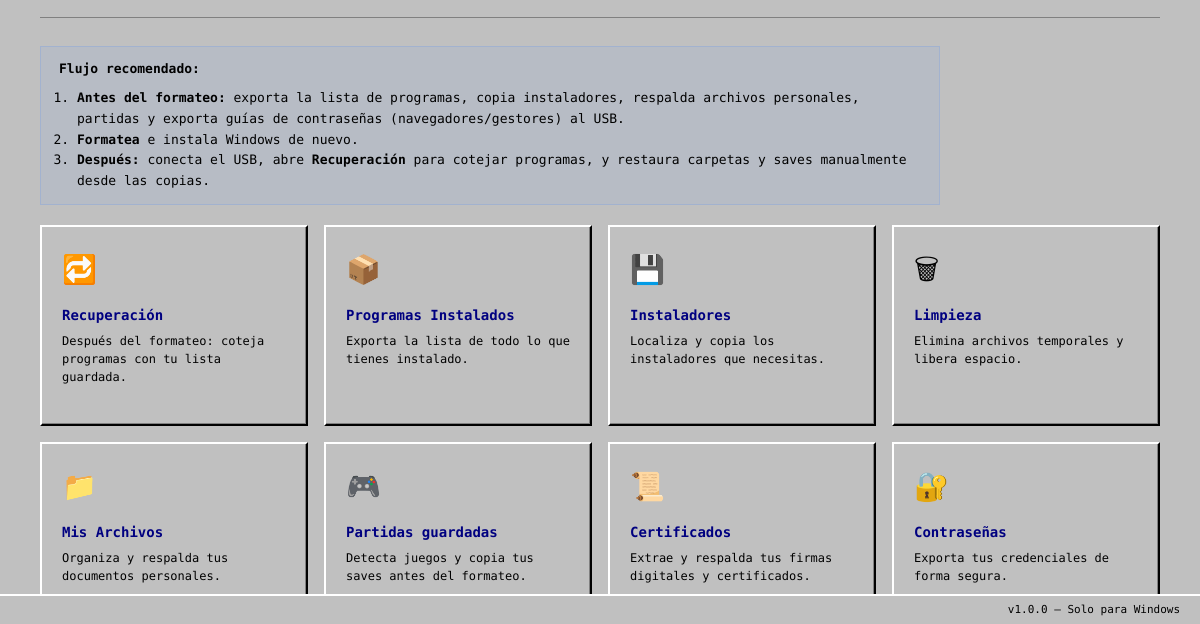
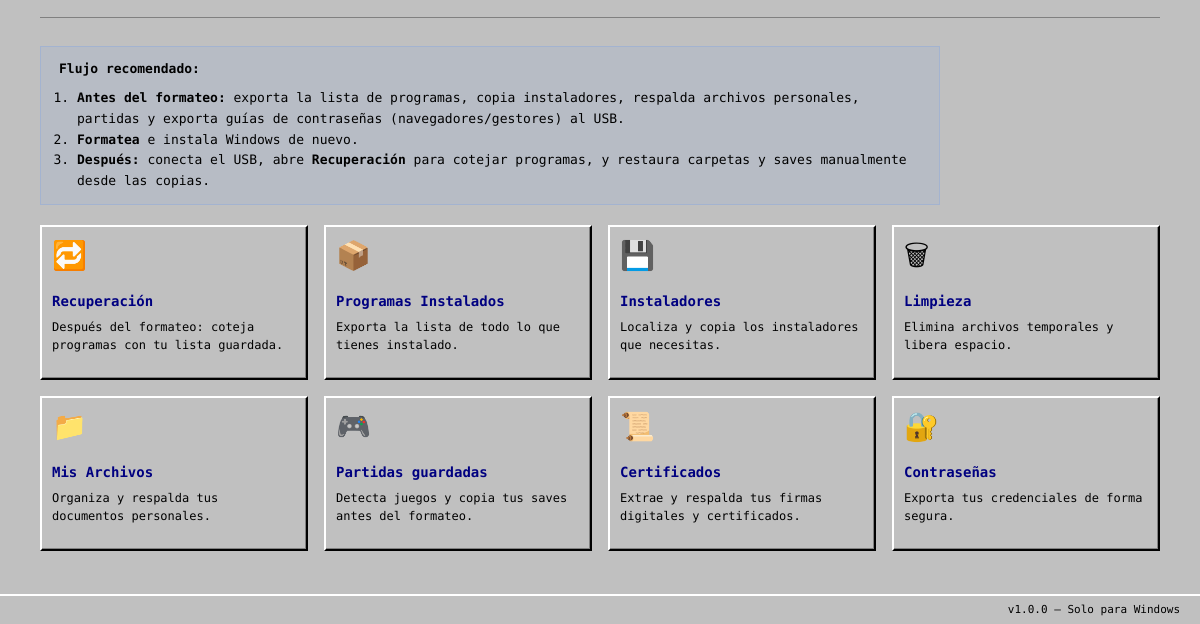
Before and after one commit to JorgePR91/PreForm, an Electron app: page preformat/renderer/index.html in a window 1200 px wide. Shown: the part 176-800 px from the top of the page. Drawn offline with Linux system fonts and the light colour scheme.

Commit message:
v1.0.0: Fix Electron compatibility and update dependencies

```diff
--- a/preformat/package.json
+++ b/preformat/package.json
@@ -26,6 +26,7 @@
     "archiver": "^6.0.1",
     "electron-store": "^8.1.0",
     "fast-csv": "^4.3.6",
+    "ffmpeg-static": "^5.3.0",
     "js-yaml": "^4.1.1",
     "node-forge": "^1.3.1",
     "pdfkit": "^0.13.0",
@@ -33,8 +34,8 @@
     "winreg": "^1.2.4"
   },
   "devDependencies": {
-    "electron": "^28.0.0",
-    "electron-builder": "^24.0.0"
+    "electron": "^28.3.3",
+    "electron-builder": "^24.13.3"
   },
   "author": "Tu Nombre",
   "license": "MIT"
--- a/preformat/renderer/styles/main.css
+++ b/preformat/renderer/styles/main.css
@@ -257,7 +257,7 @@ h1, h2, h3, .vista-header h1, .seccion-titulo, .modal h2 {
   border-bottom: 2px solid var(--borde-black);
   box-shadow: inset -1px -1px var(--borde-dark);
   border-radius: var(--radio-lg);
-  padding: 24px 20px;
+  padding: 10px 10px;
   cursor: pointer;
   transition: all var(--transicion);
 }
```
Also changed, not shown: 1 other file.
